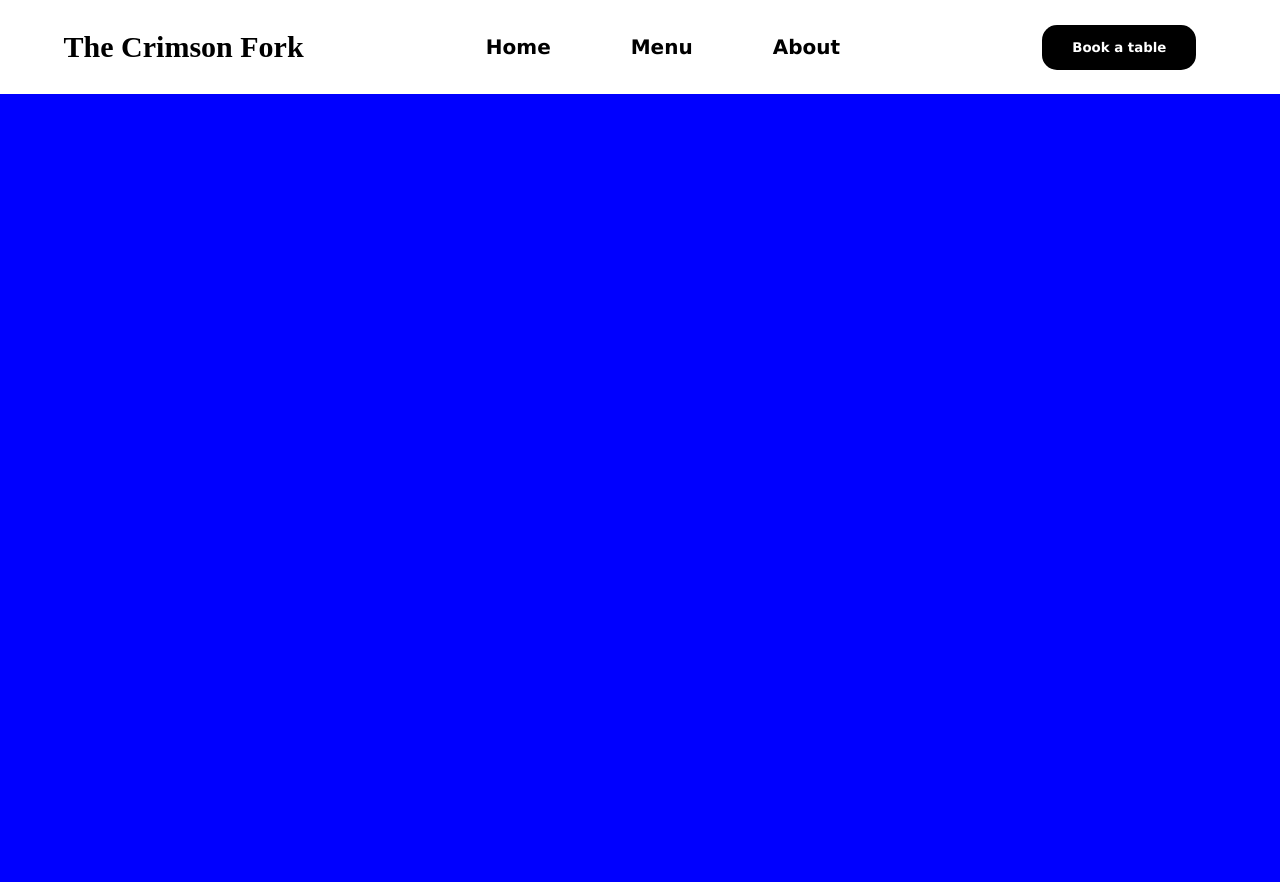
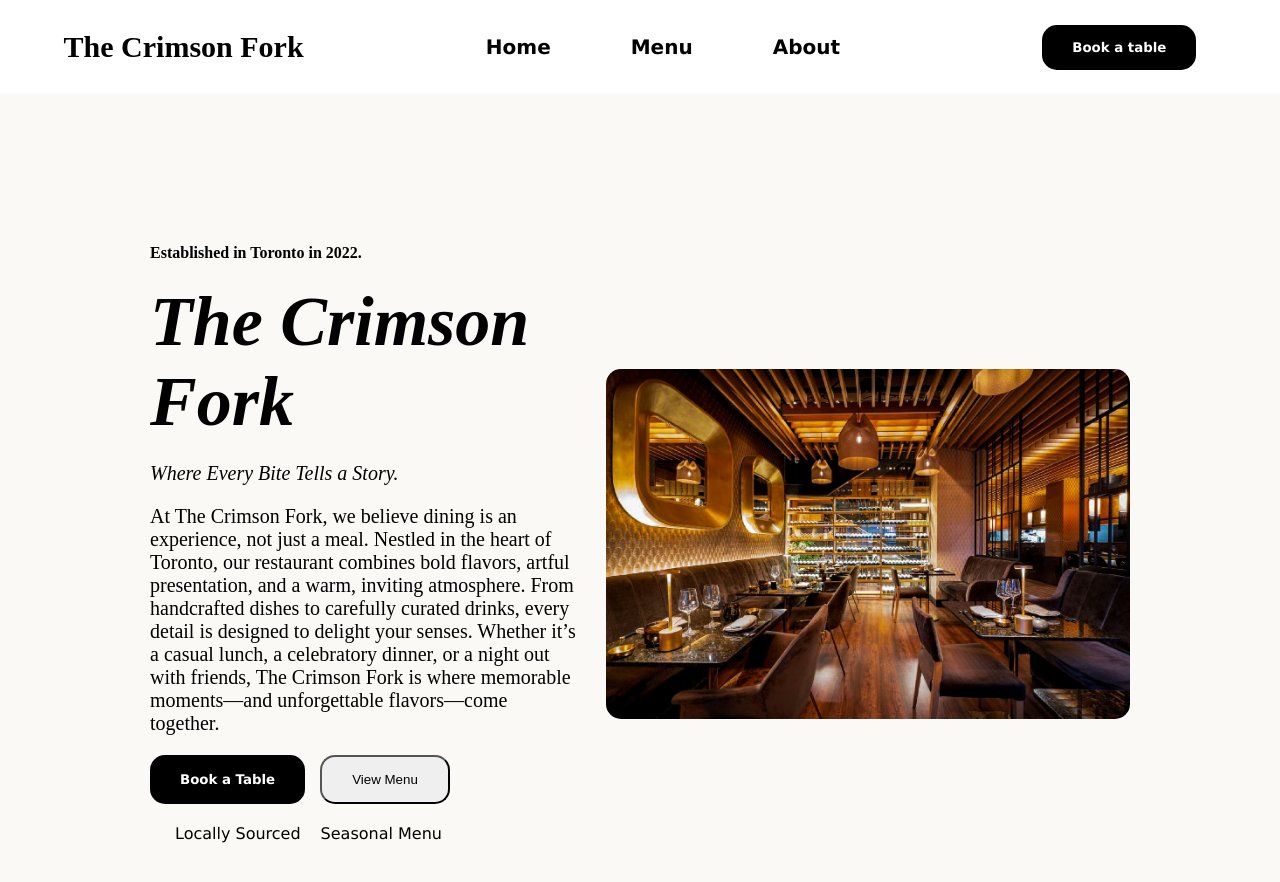
Before and after one commit to danielyu128/Restaurant-Homepage, a website built with webpack: page src/template.html in a window 1280 px wide. Before the commit the page ends 800 px from the top, so only its background shows below. Built offline with nearby package versions, Linux system fonts and the light colour scheme.

Commit message:
Main functionality of home page

```diff
--- a/src/home.js
+++ b/src/home.js
@@ -0,0 +1,79 @@
+import homepageLogo from "./assets/crimson_homepage.jpg";
+
+export default function loadHome() {
+
+    const home = document.createElement("div");
+    home.classList.add("home");
+
+    const innerContainer = document.createElement("div");
+    innerContainer.classList.add("innerContainer");
+
+    const leftSideMedia = document.createElement("div");
+    leftSideMedia.classList.add("leftSideMedia");
+
+    const rightSideMedia = document.createElement("img");
+    rightSideMedia.src = homepageLogo;
+    rightSideMedia.classList.add("logo");
+
+    const establishDate = document.createElement("div");
+    establishDate.textContent = "Established in Toronto in 2022."
+    establishDate.classList.add("establishDate");
+
+    const restaurantName = document.createElement("div");
+    restaurantName.textContent = "The Crimson Fork";
+    restaurantName.classList.add("restaurantName");
+
+    const slogan = document.createElement("div");
+    slogan.textContent = "Where Every Bite Tells a Story.";
+    slogan.classList.add("slogan");
+
+    const bio = document.createElement("div");
+    bio.textContent = "At The Crimson Fork, we believe dining is an experience, not just a meal. Nestled in the heart of Toronto, our restaurant combines bold flavors, artful presentation, and a warm, inviting atmosphere. From handcrafted dishes to carefully curated drinks, every detail is designed to delight your senses. Whether it’s a casual lunch, a celebratory dinner, or a night out with friends, The Crimson Fork is where memorable moments—and unforgettable flavors—come together."
+    bio.classList.add("bio");
+
+    const bookAndViewContainer = document.createElement("div");
+    bookAndViewContainer.classList.add("bookAndViewContainer");
+
+    const bookButton = document.createElement("button");
+    const viewMenuButton = document.createElement("button");
+
+    bookButton.classList.add("bookButton");
+    viewMenuButton.classList.add("viewMenuButton");
+
+
+    bookButton.textContent = "Book a Table";
+    viewMenuButton.textContent = "View Menu";
+
+    bookAndViewContainer.append(bookButton, viewMenuButton);
+
+    const footerContainer = document.createElement("div");
+    footerContainer.classList.add("footerContainer");
+
+
+    const locallySourcedSlogan = document.createElement("div");
+    const seasonalMenuSlogan = document.createElement("div");
+
+    locallySourcedSlogan.textContent = "Locally Sourced";
+    seasonalMenuSlogan.textContent = "Seasonal Menu";
+
+    locallySourcedSlogan.classList.add("locallySourcedSlogan");
+    seasonalMenuSlogan.classList.add("seasonalMenuSlogan");
+
+
+    footerContainer.append(locallySourcedSlogan, seasonalMenuSlogan);
+
+    leftSideMedia.append(establishDate, restaurantName, slogan, bio, bookAndViewContainer, footerContainer);
+
+    innerContainer.append(leftSideMedia, rightSideMedia);
+    home.append(innerContainer);
+
+
+
+
+
+
+
+
+
+    return { home, viewMenuButton };
+}
--- a/src/index.js
+++ b/src/index.js
@@ -2,6 +2,8 @@
 import "./styles.css";
 import { greeting } from "./greeting.js";
 import loadHeader from "./header.js";
+import loadHome from "./home.js";
+
 
 console.log(greeting);
 
@@ -9,3 +11,7 @@ const content = document.querySelector("#content");
 const {header,homeButton,menuButton,aboutButton,bookTableButton} = loadHeader();
 
 document.body.prepend(header);
+
+const {home, viewMenuButton} = loadHome();
+
+content.append(home);
--- a/src/styles.css
+++ b/src/styles.css
@@ -1,8 +1,10 @@
 /* styles.css */
 body {
-    background-color: blue;
     margin: 0;
 }
+
+
+/* Styling for header */
 
 .header {
     background-color: white;
@@ -11,7 +13,7 @@ body {
     align-items: center;
 }
 
-.title{
+.title {
     font-weight: bold;
     font-size: 30px;
 
@@ -51,7 +53,8 @@ body {
     color: white;
 }
 
-.b4 {
+.b4,
+.bookButton {
 
     background-color: black;
     border: 0px;
@@ -65,6 +68,93 @@ body {
 
 }
 
-.b4:hover{
+.bookButton {
+    margin: 0;
+}
+
+.b4:hover,
+.bookButton:hover {
     background-color: #1a1a1a;
+    transform: translateY(-5px);
+
 }
+
+
+
+
+/* Styling for home page */
+.home {
+    background-color: #FAF9F6;
+
+}
+
+.innerContainer {
+    display: flex;
+    padding: 150px 150px;
+    gap: 30px;
+}
+
+.leftSideMedia {
+    display: flex;
+    flex-direction: column;
+    gap: 20px;
+}
+
+.logo {
+    width: auto;
+    height: 350px;
+    border-radius: 15px;
+    align-self: center;
+}
+
+.establishDate {
+    font-weight: bold;
+}
+
+.restaurantName {
+    font-weight: bold;
+    font-size: 70px;
+    font-style: italic;
+}
+
+.slogan {
+    font-size: 20px;
+    font-style: oblique;
+}
+
+.bio {
+    font-size: 20px;
+}
+
+.bookAndViewContainer {
+    display: flex;
+    gap: 15px;
+
+
+}
+
+.viewMenuButton {
+    padding: 15px 30px;
+    border-radius: 15px;
+    transition-duration: 0.4s;
+}
+
+.viewMenuButton:hover {
+    background-color: #1a1a1a;
+    color: white;
+}
+
+
+.footerContainer {
+
+    display: flex;
+    gap: 20px;
+    padding-left: 25px;
+}
+
+.locallySourcedSlogan,
+.seasonalMenuSlogan {
+
+    font-family: 'Lucida Sans', 'Lucida Sans Regular', 'Lucida Grande', 'Lucida Sans Unicode', Geneva, Verdana, sans-serif;
+
+}
```
Also changed, not shown: src/assets/crimson_homepage.jpg (added), 1 other file.
